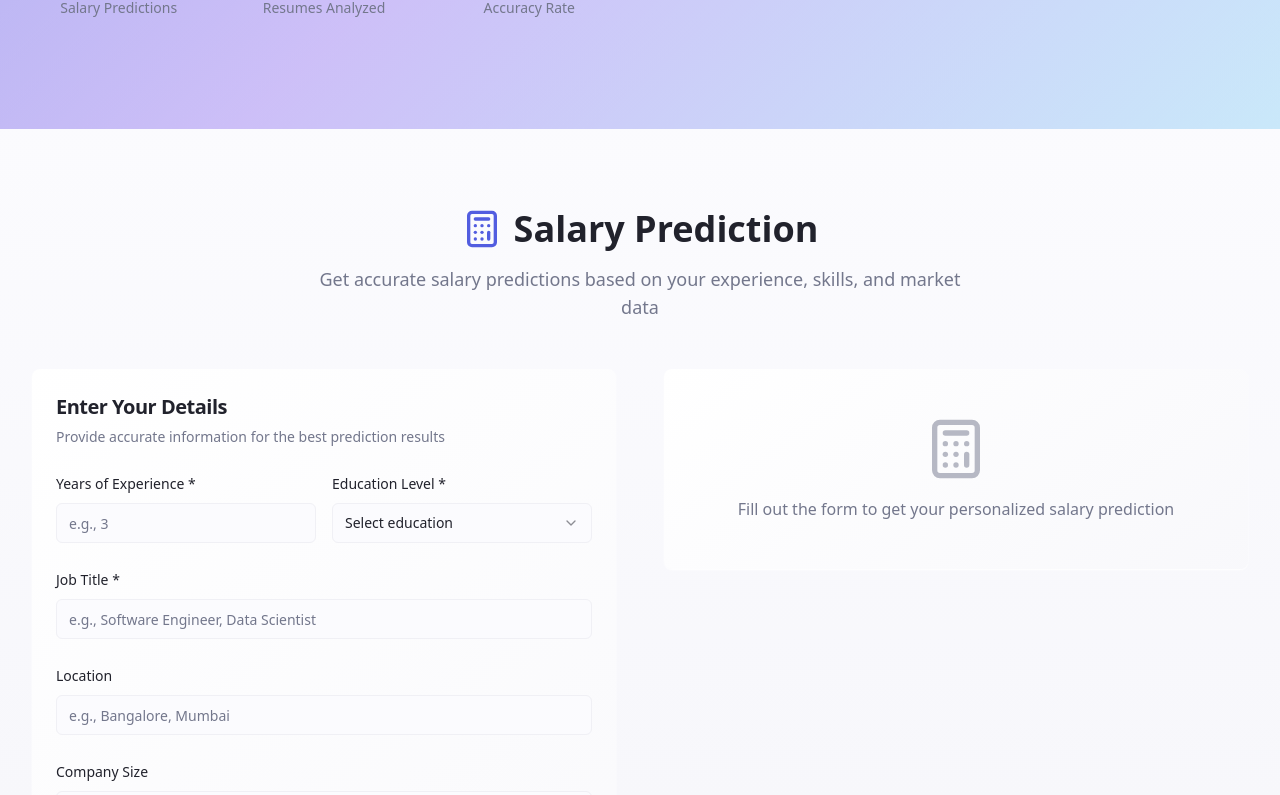
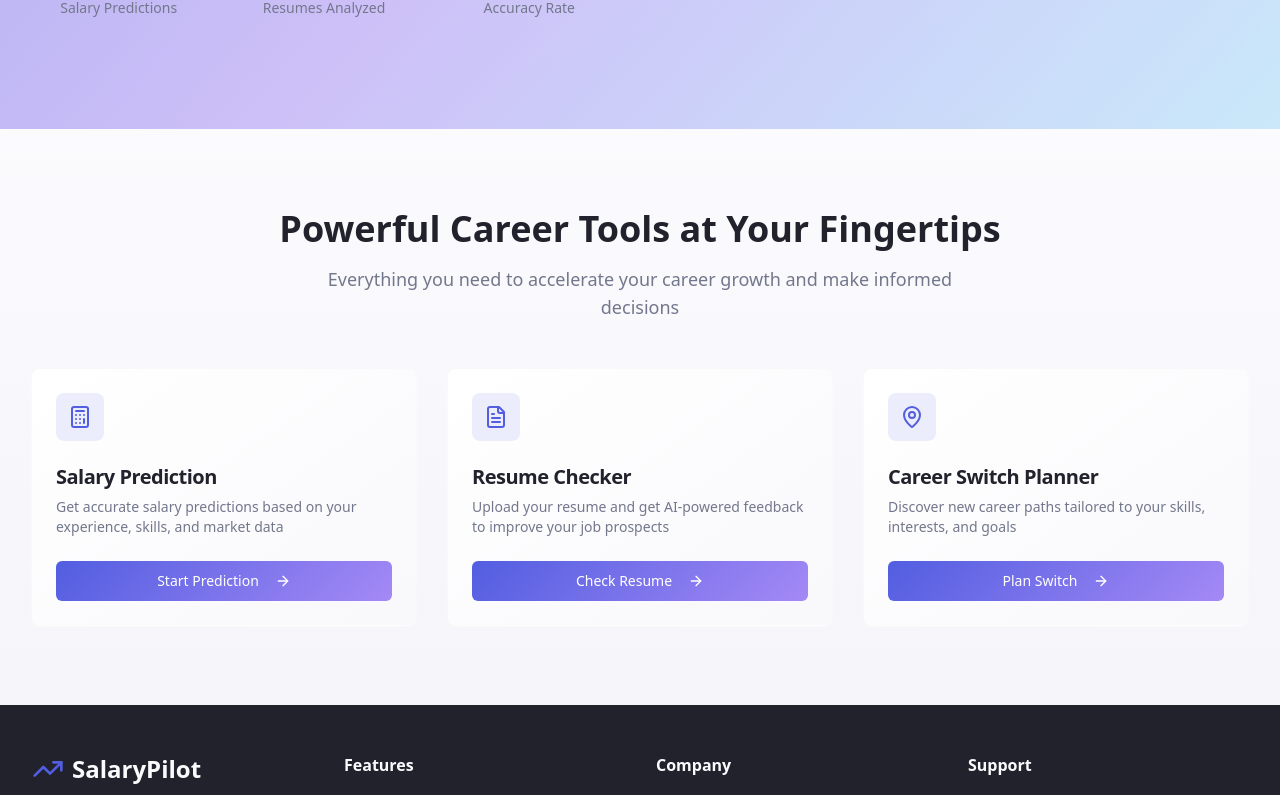
Before and after one commit to JohnsonOduri/salary-pilot-web, a React (Vite) app: page / in a window 1280 px wide. Shown: the part 671-1466 px from the top of the page. Built offline with nearby package versions, Linux system fonts and the light colour scheme.

Commit message:
Refactor app to use separate pages
Move Salary Prediction, Resume Checker, and Career Switch features to individual webpages.

```diff
--- a/src/App.tsx
+++ b/src/App.tsx
@@ -4,6 +4,9 @@ import { TooltipProvider } from "@/components/ui/tooltip";
 import { QueryClient, QueryClientProvider } from "@tanstack/react-query";
 import { BrowserRouter, Routes, Route } from "react-router-dom";
 import Index from "./pages/Index";
+import SalaryPrediction from "./pages/SalaryPrediction";
+import ResumeChecker from "./pages/ResumeChecker";
+import CareerSwitch from "./pages/CareerSwitch";
 import NotFound from "./pages/NotFound";
 
 const queryClient = new QueryClient();
@@ -16,6 +19,9 @@ const App = () => (
       <BrowserRouter>
         <Routes>
           <Route path="/" element={<Index />} />
+          <Route path="/salary-prediction" element={<SalaryPrediction />} />
+          <Route path="/resume-checker" element={<ResumeChecker />} />
+          <Route path="/career-switch" element={<CareerSwitch />} />
           {/* ADD ALL CUSTOM ROUTES ABOVE THE CATCH-ALL "*" ROUTE */}
           <Route path="*" element={<NotFound />} />
         </Routes>
--- a/src/components/CareerSwitch.tsx
+++ b/src/pages/CareerSwitch.tsx
@@ -4,10 +4,10 @@ import { Input } from "@/components/ui/input";
 import { Label } from "@/components/ui/label";
 import { Select, SelectContent, SelectItem, SelectTrigger, SelectValue } from "@/components/ui/select";
 import { Badge } from "@/components/ui/badge";
-import { Progress } from "@/components/ui/progress";
-import { MapPin, TrendingUp, Clock, CheckCircle, Loader2 } from "lucide-react";
+import { MapPin, TrendingUp, Clock, CheckCircle, Loader2, ArrowLeft } from "lucide-react";
 import { useState } from "react";
 import { useToast } from "@/hooks/use-toast";
+import { Link } from "react-router-dom";
 
 interface CareerPath {
   title: string;
@@ -19,7 +19,7 @@ interface CareerPath {
   difficulty: 'Easy' | 'Moderate' | 'Challenging';
 }
 
-export const CareerSwitch = () => {
+const CareerSwitch = () => {
   const [isAnalyzing, setIsAnalyzing] = useState(false);
   const [careerPaths, setCareerPaths] = useState<CareerPath[]>([]);
   const { toast } = useToast();
@@ -122,12 +122,18 @@ export const CareerSwitch = () => {
   };
 
   return (
-    <section id="career-switch" className="py-20 bg-gradient-subtle">
-      <div className="max-w-7xl mx-auto px-4 sm:px-6 lg:px-8">
+    <div className="min-h-screen bg-gradient-subtle pt-20">
+      <div className="max-w-7xl mx-auto px-4 sm:px-6 lg:px-8 py-12">
+        {/* Back Button */}
+        <Link to="/" className="inline-flex items-center text-primary hover:text-primary-glow mb-8 transition-colors">
+          <ArrowLeft className="h-4 w-4 mr-2" />
+          Back to Home
+        </Link>
+
         <div className="text-center mb-12 animate-fade-in">
           <div className="flex items-center justify-center mb-4">
             <MapPin className="h-10 w-10 text-primary mr-3" />
-            <h2 className="text-3xl md:text-4xl font-bold">Career Switch Planner</h2>
+            <h1 className="text-3xl md:text-4xl font-bold">Career Switch Planner</h1>
           </div>
           <p className="text-lg text-muted-foreground max-w-2xl mx-auto">
             Discover new career paths tailored to your skills, interests, and goals
@@ -329,6 +335,8 @@ export const CareerSwitch = () => {
           </div>
         </div>
       </div>
-    </section>
+    </div>
   );
 };
+
+export default CareerSwitch;
--- a/src/pages/Index.tsx
+++ b/src/pages/Index.tsx
@@ -1,18 +1,96 @@
 import { Navbar } from "@/components/Navbar";
 import { HeroSection } from "@/components/HeroSection";
-import { SalaryPrediction } from "@/components/SalaryPrediction";
-import { ResumeChecker } from "@/components/ResumeChecker";
-import { CareerSwitch } from "@/components/CareerSwitch";
 import { Footer } from "@/components/Footer";
+import { Card, CardContent, CardDescription, CardHeader, CardTitle } from "@/components/ui/card";
+import { Button } from "@/components/ui/button";
+import { Calculator, FileText, MapPin, ArrowRight } from "lucide-react";
+import { Link } from "react-router-dom";
 
 const Index = () => {
   return (
     <div className="min-h-screen bg-background">
       <Navbar />
       <HeroSection />
-      <SalaryPrediction />
-      <ResumeChecker />
-      <CareerSwitch />
+
+      {/* Features Overview Section */}
+      <section className="py-20 bg-gradient-subtle">
+        <div className="max-w-7xl mx-auto px-4 sm:px-6 lg:px-8">
+          <div className="text-center mb-12 animate-fade-in">
+            <h2 className="text-3xl md:text-4xl font-bold mb-4">
+              Powerful Career Tools at Your Fingertips
+            </h2>
+            <p className="text-lg text-muted-foreground max-w-2xl mx-auto">
+              Everything you need to accelerate your career growth and make informed decisions
+            </p>
+          </div>
+
+          <div className="grid md:grid-cols-3 gap-8">
+            {/* Salary Prediction Card */}
+            <Card className="shadow-card border-0 bg-gradient-card hover:shadow-floating transition-all duration-300 animate-fade-in group">
+              <CardHeader>
+                <div className="w-12 h-12 bg-primary/10 rounded-lg flex items-center justify-center mb-4 group-hover:bg-primary/20 transition-colors">
+                  <Calculator className="h-6 w-6 text-primary" />
+                </div>
+                <CardTitle className="text-xl">Salary Prediction</CardTitle>
+                <CardDescription>
+                  Get accurate salary predictions based on your experience, skills, and market data
+                </CardDescription>
+              </CardHeader>
+              <CardContent>
+                <Link to="/salary-prediction">
+                  <Button className="w-full bg-gradient-primary hover:opacity-90 group">
+                    Start Prediction
+                    <ArrowRight className="ml-2 h-4 w-4 group-hover:translate-x-1 transition-transform" />
+                  </Button>
+                </Link>
+              </CardContent>
+            </Card>
+
+            {/* Resume Checker Card */}
+            <Card className="shadow-card border-0 bg-gradient-card hover:shadow-floating transition-all duration-300 animate-fade-in group" style={{ animationDelay: '0.1s' }}>
+              <CardHeader>
+                <div className="w-12 h-12 bg-primary/10 rounded-lg flex items-center justify-center mb-4 group-hover:bg-primary/20 transition-colors">
+                  <FileText className="h-6 w-6 text-primary" />
+                </div>
+                <CardTitle className="text-xl">Resume Checker</CardTitle>
+                <CardDescription>
+                  Upload your resume and get AI-powered feedback to improve your job prospects
+                </CardDescription>
+              </CardHeader>
+              <CardContent>
+                <Link to="/resume-checker">
+                  <Button className="w-full bg-gradient-primary hover:opacity-90 group">
+                    Check Resume
+                    <ArrowRight className="ml-2 h-4 w-4 group-hover:translate-x-1 transition-transform" />
+                  </Button>
+                </Link>
+              </CardContent>
+            </Card>
+
+            {/* Career Switch Card */}
+            <Card className="shadow-card border-0 bg-gradient-card hover:shadow-floating transition-all duration-300 animate-fade-in group" style={{ animationDelay: '0.2s' }}>
+              <CardHeader>
+                <div className="w-12 h-12 bg-primary/10 rounded-lg flex items-center justify-center mb-4 group-hover:bg-primary/20 transition-colors">
+                  <MapPin className="h-6 w-6 text-primary" />
+                </div>
+                <CardTitle className="text-xl">Career Switch Planner</CardTitle>
+                <CardDescription>
+                  Discover new career paths tailored to your skills, interests, and goals
+                </CardDescription>
+              </CardHeader>
+              <CardContent>
+                <Link to="/career-switch">
+                  <Button className="w-full bg-gradient-primary hover:opacity-90 group">
+                    Plan Switch
+                    <ArrowRight className="ml-2 h-4 w-4 group-hover:translate-x-1 transition-transform" />
+                  </Button>
+                </Link>
+              </CardContent>
+            </Card>
+          </div>
+        </div>
+      </section>
+
       <Footer />
     </div>
   );
--- a/src/components/ResumeChecker.tsx
+++ b/src/pages/ResumeChecker.tsx
@@ -2,9 +2,10 @@ import { Button } from "@/components/ui/button";
 import { Card, CardContent, CardDescription, CardHeader, CardTitle } from "@/components/ui/card";
 import { Badge } from "@/components/ui/badge";
 import { Progress } from "@/components/ui/progress";
-import { FileText, Upload, CheckCircle, AlertCircle, Loader2, Download } from "lucide-react";
+import { FileText, Upload, CheckCircle, AlertCircle, Loader2, Download, ArrowLeft } from "lucide-react";
 import { useState, useRef } from "react";
 import { useToast } from "@/hooks/use-toast";
+import { Link } from "react-router-dom";
 
 interface ResumeAnalysis {
   overallScore: number;
@@ -17,7 +18,7 @@ interface ResumeAnalysis {
   improvements: string[];
 }
 
-export const ResumeChecker = () => {
+const ResumeChecker = () => {
   const [isUploading, setIsUploading] = useState(false);
   const [isAnalyzing, setIsAnalyzing] = useState(false);
   const [uploadedFile, setUploadedFile] = useState<File | null>(null);
@@ -114,19 +115,19 @@ export const ResumeChecker = () => {
     return "text-destructive";
   };
 
-  const getScoreBgColor = (score: number) => {
-    if (score >= 90) return "bg-success";
-    if (score >= 75) return "bg-warning";
-    return "bg-destructive";
-  };
+  return (
+    <div className="min-h-screen bg-background pt-20">
+      <div className="max-w-7xl mx-auto px-4 sm:px-6 lg:px-8 py-12">
+        {/* Back Button */}
+        <Link to="/" className="inline-flex items-center text-primary hover:text-primary-glow mb-8 transition-colors">
+          <ArrowLeft className="h-4 w-4 mr-2" />
+          Back to Home
+        </Link>
 
-  return (
-    <section id="resume-checker" className="py-20">
-      <div className="max-w-7xl mx-auto px-4 sm:px-6 lg:px-8">
         <div className="text-center mb-12 animate-fade-in">
           <div className="flex items-center justify-center mb-4">
             <FileText className="h-10 w-10 text-primary mr-3" />
-            <h2 className="text-3xl md:text-4xl font-bold">Resume Checker</h2>
+            <h1 className="text-3xl md:text-4xl font-bold">Resume Checker</h1>
           </div>
           <p className="text-lg text-muted-foreground max-w-2xl mx-auto">
             Upload your resume and get AI-powered feedback to improve your job prospects
@@ -297,6 +298,8 @@ export const ResumeChecker = () => {
           </div>
         </div>
       </div>
-    </section>
+    </div>
   );
 };
+
+export default ResumeChecker;
--- a/src/components/SalaryPrediction.tsx
+++ b/src/pages/SalaryPrediction.tsx
@@ -4,11 +4,12 @@ import { Input } from "@/components/ui/input";
 import { Label } from "@/components/ui/label";
 import { Select, SelectContent, SelectItem, SelectTrigger, SelectValue } from "@/components/ui/select";
 import { Textarea } from "@/components/ui/textarea";
-import { DollarSign, IndianRupee, Calculator, Loader2 } from "lucide-react";
+import { DollarSign, IndianRupee, Calculator, Loader2, ArrowLeft } from "lucide-react";
 import { useState } from "react";
 import { useToast } from "@/hooks/use-toast";
+import { Link } from "react-router-dom";
 
-export const SalaryPrediction = () => {
+const SalaryPrediction = () => {
   const [isLoading, setIsLoading] = useState(false);
   const [prediction, setPrediction] = useState<{
     inr: number;
@@ -66,12 +67,18 @@ export const SalaryPrediction = () => {
   };
 
   return (
-    <section id="salary-prediction" className="py-20 bg-gradient-subtle">
-      <div className="max-w-7xl mx-auto px-4 sm:px-6 lg:px-8">
+    <div className="min-h-screen bg-gradient-subtle pt-20">
+      <div className="max-w-7xl mx-auto px-4 sm:px-6 lg:px-8 py-12">
+        {/* Back Button */}
+        <Link to="/" className="inline-flex items-center text-primary hover:text-primary-glow mb-8 transition-colors">
+          <ArrowLeft className="h-4 w-4 mr-2" />
+          Back to Home
+        </Link>
+
         <div className="text-center mb-12 animate-fade-in">
           <div className="flex items-center justify-center mb-4">
             <Calculator className="h-10 w-10 text-primary mr-3" />
-            <h2 className="text-3xl md:text-4xl font-bold">Salary Prediction</h2>
+            <h1 className="text-3xl md:text-4xl font-bold">Salary Prediction</h1>
           </div>
           <p className="text-lg text-muted-foreground max-w-2xl mx-auto">
             Get accurate salary predictions based on your experience, skills, and market data
@@ -239,6 +246,8 @@ export const SalaryPrediction = () => {
           </div>
         </div>
       </div>
-    </section>
+    </div>
   );
 };
+
+export default SalaryPrediction;
```
Also changed, not shown: src/components/HeroSection.tsx (+3 -6 lines), src/components/Navbar.tsx (+59 -32 lines).
